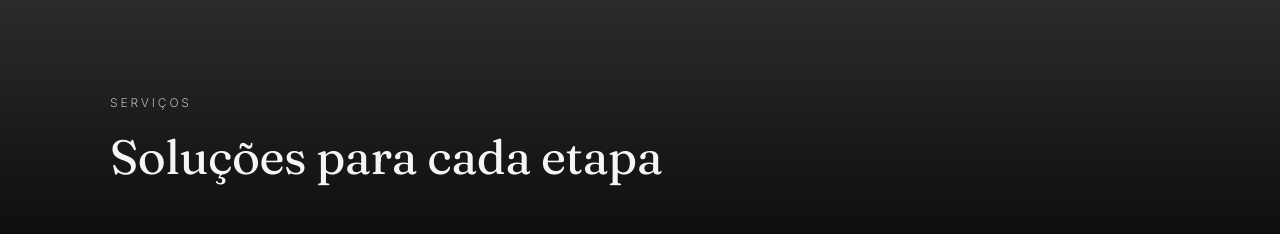
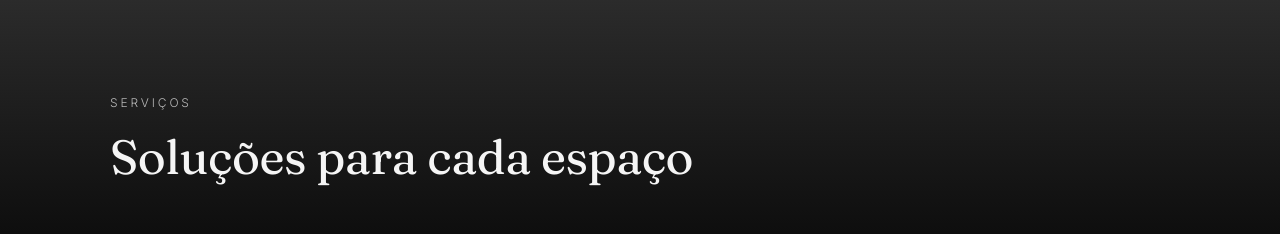
Before and after one commit to vitoriaduarte99/VD, a website built with Vite: page index.html in a window 1280 px wide. Shown: the part 4680-4914 px from the top of the page. Built offline with nearby package versions, Linux system fonts and the light colour scheme.

Commit message:
Renomeia chamada para solucoes para cada espaco

```diff
--- a/index.html
+++ b/index.html
@@ -602,7 +602,7 @@
           <div class="panel panel--flush">
             <div class="panel__inner">
           <p class="eyebrow reveal">Serviços</p>
-          <h2 class="section-title reveal">Soluções para cada etapa</h2>
+          <h2 class="section-title reveal">Soluções para cada espaço</h2>
 
           <div class="servicos__grid">
             <article class="servico-card reveal">
```
